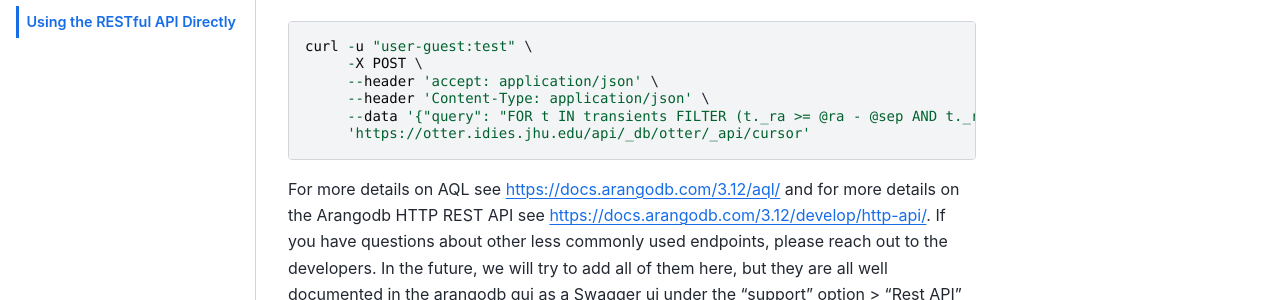
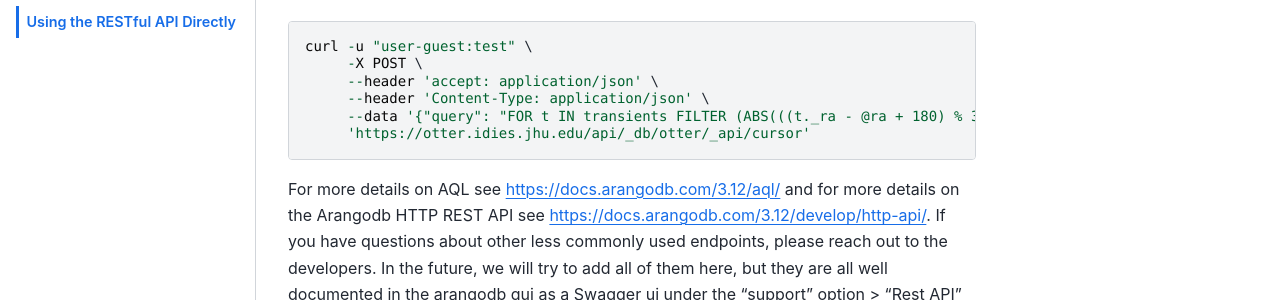
Before and after one commit to astro-otter/otter, a Sphinx documentation site: the page built from docs/rest-api.rst, in a window 1280 px wide and 1007 px high. Shown: the part 486-786 px from the top of the window. Built offline with Sphinx 7.4.7 and the Sphinx Book theme 1.1.4, drawn with Linux system fonts in a browser that asks for light colours; pages that are not in the unit, such as notebooks, are missing from menus.

Commit message:
fix: REST API cone search example

```diff
--- a/docs/rest-api.rst
+++ b/docs/rest-api.rst
@@ -21,7 +21,7 @@
         -X POST \
         --header 'accept: application/json' \
 	--header 'Content-Type: application/json' \
-	--data '{"query": "FOR t IN transients FILTER (t._ra >= @ra - @sep AND t._ra <= @ra + @sep AND t._dec >= @dec - @sep AND t._dec <= @dec + @sep) FILTER ASTRO::CONE_SEARCH(t._ra, t._dec, @ra, @dec, @sep) RETURN t", "count": true, "batchSize": 2, "bindVars": {"ra": 185.0, "dec": 12.0, "sep": 1.0}}' \
+	--data '{"query": "FOR t IN transients FILTER (ABS(((t._ra - @ra + 180) % 360) - 180) * COS(RADIANS(t._dec)) <= @sep AND ABS(t._dec - @dec) <= @sep) FILTER ASTRO::CONE_SEARCH(t._ra, t._dec, @ra, @dec, @sep) RETURN [t._ra, t._dec]", "count": true, "batchSize": 2, "bindVars": {"ra": 185.0, "dec": 12.0, "sep": 1.0}}' \
 	'https://otter.idies.jhu.edu/api/_db/otter/_api/cursor'
 
 For more details on AQL see https://docs.arangodb.com/3.12/aql/ and for more details on the Arangodb HTTP REST API see
```
